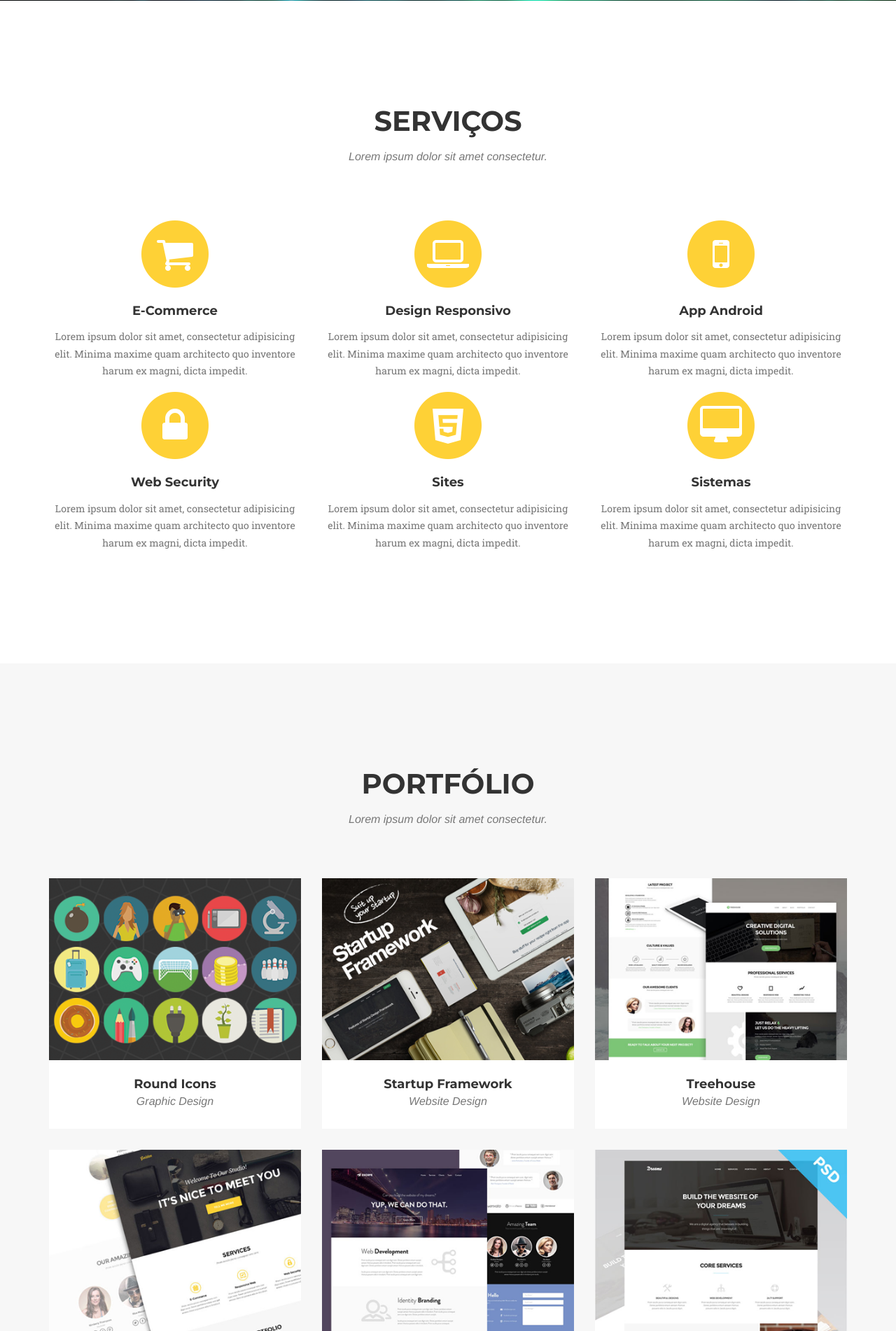
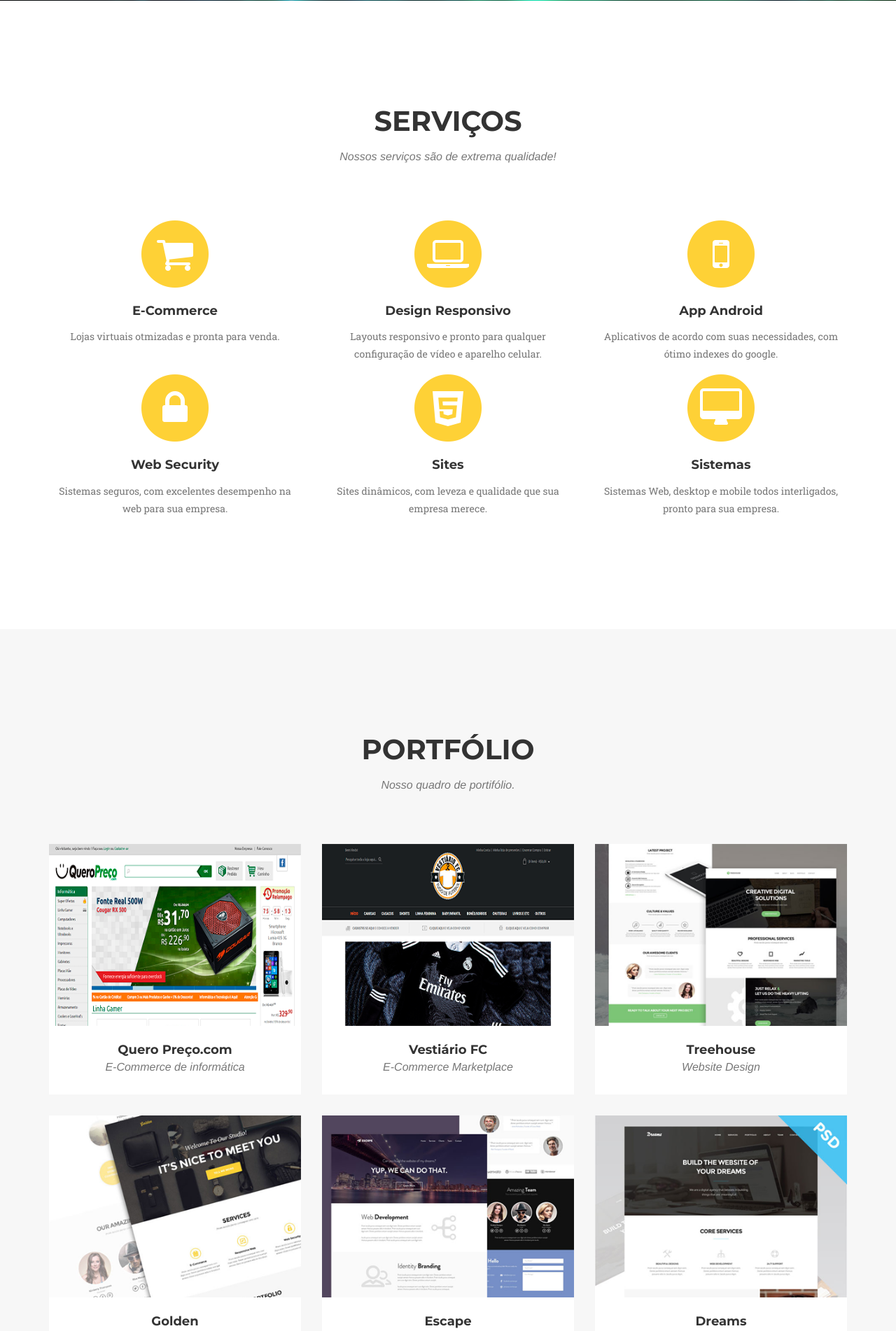
Before and after one commit to ItamarLourenco/itdeve, a Yii app: template views/site/index.php in a window 1280 px wide. Shown: the part 724-2626 px from the top of the page at 70% size. Run offline with PHP 8.4 and a stand-in for Yii, Linux system fonts and the light colour scheme; the template is opened without the code that fills it, so the values that code supplies are empty; some libraries are stand-ins or nearby versions; some web fonts are replaced.

Commit message:
Atualizações

```diff
--- a/views/layouts/main.php
+++ b/views/layouts/main.php
@@ -114,7 +114,7 @@ AppAsset::register($this);
                     <div class="row">
                         <div class="col-lg-12 text-center">
                             <h2 class="section-heading">Serviços</h2>
-                            <h3 class="section-subheading text-muted">Lorem ipsum dolor sit amet consectetur.</h3>
+                            <h3 class="section-subheading text-muted">Nossos serviços são de extrema qualidade!</h3>
                         </div>
                     </div>
                     <div class="row text-center">
@@ -124,7 +124,7 @@ AppAsset::register($this);
                         <i class="fa fa-shopping-cart fa-stack-1x fa-inverse"></i>
                     </span>
                             <h4 class="service-heading">E-Commerce</h4>
-                            <p class="text-muted">Lorem ipsum dolor sit amet, consectetur adipisicing elit. Minima maxime quam architecto quo inventore harum ex magni, dicta impedit.</p>
+                            <p class="text-muted">Lojas virtuais otmizadas e pronta para venda.</p>
                         </div>
                         <div class="col-md-4">
                     <span class="fa-stack fa-4x">
@@ -132,7 +132,7 @@ AppAsset::register($this);
                         <i class="fa fa-laptop fa-stack-1x fa-inverse"></i>
                     </span>
                             <h4 class="service-heading">Design Responsivo</h4>
-                            <p class="text-muted">Lorem ipsum dolor sit amet, consectetur adipisicing elit. Minima maxime quam architecto quo inventore harum ex magni, dicta impedit.</p>
+                            <p class="text-muted">Layouts responsivo e pronto para qualquer configuração de vídeo e aparelho celular.</p>
                         </div>
                         <div class="col-md-4">
                     <span class="fa-stack fa-4x">
@@ -140,7 +140,7 @@ AppAsset::register($this);
                         <i class="fa fa-mobile-phone fa-stack-1x fa-inverse"></i>
                     </span>
                             <h4 class="service-heading">App Android</h4>
-                            <p class="text-muted">Lorem ipsum dolor sit amet, consectetur adipisicing elit. Minima maxime quam architecto quo inventore harum ex magni, dicta impedit.</p>
+                            <p class="text-muted">Aplicativos de acordo com suas necessidades, com ótimo indexes do google.</p>
                         </div>
                         <div class="col-md-4">
                     <span class="fa-stack fa-4x">
@@ -148,7 +148,7 @@ AppAsset::register($this);
                         <i class="fa fa-lock fa-stack-1x fa-inverse"></i>
                     </span>
                             <h4 class="service-heading">Web Security</h4>
-                            <p class="text-muted">Lorem ipsum dolor sit amet, consectetur adipisicing elit. Minima maxime quam architecto quo inventore harum ex magni, dicta impedit.</p>
+                            <p class="text-muted">Sistemas seguros, com excelentes desempenho na web para sua empresa.</p>
                         </div>
 
 
@@ -158,7 +158,7 @@ AppAsset::register($this);
                         <i class="fa fa-html5 fa-stack-1x fa-inverse"></i>
                     </span>
                             <h4 class="service-heading">Sites</h4>
-                            <p class="text-muted">Lorem ipsum dolor sit amet, consectetur adipisicing elit. Minima maxime quam architecto quo inventore harum ex magni, dicta impedit.</p>
+                            <p class="text-muted"> Sites dinâmicos, com leveza e qualidade que sua empresa merece.</p>
                         </div>
                         <div class="col-md-4">
                     <span class="fa-stack fa-4x">
@@ -166,7 +166,7 @@ AppAsset::register($this);
                         <i class="fa fa-desktop fa-stack-1x fa-inverse"></i>
                     </span>
                             <h4 class="service-heading">Sistemas</h4>
-                            <p class="text-muted">Lorem ipsum dolor sit amet, consectetur adipisicing elit. Minima maxime quam architecto quo inventore harum ex magni, dicta impedit.</p>
+                            <p class="text-muted">Sistemas Web, desktop e mobile todos interligados, pronto para sua empresa.</p>
                         </div>
                 </div>
                 </div>
@@ -178,7 +178,7 @@ AppAsset::register($this);
                     <div class="row">
                         <div class="col-lg-12 text-center">
                             <h2 class="section-heading">Portfólio</h2>
-                            <h3 class="section-subheading text-muted">Lorem ipsum dolor sit amet consectetur.</h3>
+                            <h3 class="section-subheading text-muted">Nosso quadro de portifólio.</h3>
                         </div>
                     </div>
                     <div class="row">
@@ -189,11 +189,11 @@ AppAsset::register($this);
                                         <i class="fa fa-plus fa-3x"></i>
                                     </div>
                                 </div>
-                                <img src="img/portfolio/roundicons.png" class="img-responsive" alt="">
+                                <img src="img/portfolio/queropreco.png" class="img-responsive" alt="">
                             </a>
                             <div class="portfolio-caption">
-                                <h4>Round Icons</h4>
-                                <p class="text-muted">Graphic Design</p>
+                                <h4>Quero Preço.com</h4>
+                                <p class="text-muted">E-Commerce de informática</p>
                             </div>
                         </div>
                         <div class="col-md-4 col-sm-6 portfolio-item">
@@ -203,11 +203,11 @@ AppAsset::register($this);
                                         <i class="fa fa-plus fa-3x"></i>
                                     </div>
                                 </div>
-                                <img src="img/portfolio/startup-framework.png" class="img-responsive" alt="">
+                                <img src="img/portfolio/vestiariofc.png" class="img-responsive" alt="">
                             </a>
                             <div class="portfolio-caption">
-                                <h4>Startup Framework</h4>
-                                <p class="text-muted">Website Design</p>
+                                <h4>Vestiário FC</h4>
+                                <p class="text-muted">E-Commerce Marketplace</p>
                             </div>
                         </div>
                         <div class="col-md-4 col-sm-6 portfolio-item">
@@ -276,7 +276,7 @@ AppAsset::register($this);
                     <div class="row">
                         <div class="col-lg-12 text-center">
                             <h2 class="section-heading">Sobre nós</h2>
-                            <h3 class="section-subheading text-muted">Lorem ipsum dolor sit amet consectetur.</h3>
+                            <h3 class="section-subheading text-muted">Somos uma startup de desenvolvimento de software, sites, e-commerce, aplicativos mobile.</h3>
                         </div>
                     </div>
                     <div class="row">
@@ -289,10 +289,10 @@ AppAsset::register($this);
                                     <div class="timeline-panel">
                                         <div class="timeline-heading">
                                             <h4>2009-2011</h4>
-                                            <h4 class="subheading">Our Humble Beginnings</h4>
+                                            <h4 class="subheading">Nascimento da Empresa</h4>
                                         </div>
                                         <div class="timeline-body">
-                                            <p class="text-muted">Lorem ipsum dolor sit amet, consectetur adipisicing elit. Sunt ut voluptatum eius sapiente, totam reiciendis temporibus qui quibusdam, recusandae sit vero unde, sed, incidunt et ea quo dolore laudantium consectetur!</p>
+                                            <p class="text-muted"> A empresa nasceu no coração do nosso CEO, e começou com uma pequena empresa, engatinhando, e se destacando no ramo de e-commerce</p>
                                         </div>
                                     </div>
                                 </li>
@@ -302,11 +302,11 @@ AppAsset::register($this);
                                     </div>
                                     <div class="timeline-panel">
                                         <div class="timeline-heading">
-                                            <h4>March 2011</h4>
-                                            <h4 class="subheading">An Agency is Born</h4>
+                                            <h4>2012-2013</h4>
+                                            <h4 class="subheading">Alcançando Grandes vôos</h4>
                                         </div>
                                         <div class="timeline-body">
-                                            <p class="text-muted">Lorem ipsum dolor sit amet, consectetur adipisicing elit. Sunt ut voluptatum eius sapiente, totam reiciendis temporibus qui quibusdam, recusandae sit vero unde, sed, incidunt et ea quo dolore laudantium consectetur!</p>
+                                            <p class="text-muted">Conseguimos grandes clientes como queropreço.com e computerhospital.com.br, como clientes chaves do nosso crescimento, cuidando de toda infraestrutura e seus e-commerce.</p>
                                         </div>
                                     </div>
                                 </li>
@@ -316,33 +316,20 @@ AppAsset::register($this);
                                     </div>
                                     <div class="timeline-panel">
                                         <div class="timeline-heading">
-                                            <h4>December 2012</h4>
-                                            <h4 class="subheading">Transition to Full Service</h4>
+                                            <h4>2014- até hoje </h4>
+                                            <h4 class="subheading">Chegada de dois Grandes Lideres</h4>
                                         </div>
                                         <div class="timeline-body">
-                                            <p class="text-muted">Lorem ipsum dolor sit amet, consectetur adipisicing elit. Sunt ut voluptatum eius sapiente, totam reiciendis temporibus qui quibusdam, recusandae sit vero unde, sed, incidunt et ea quo dolore laudantium consectetur!</p>
+                                            <p class="text-muted">Com a chegada de dois grandes lideres na equipe, mobile e design a empresa está pronta para trazer tudo que for preciso para sua empresa.</p>
                                         </div>
                                     </div>
                                 </li>
+
                                 <li class="timeline-inverted">
                                     <div class="timeline-image">
-                                        <img class="img-circle img-responsive" src="img/about/4.jpg" alt="">
-                                    </div>
-                                    <div class="timeline-panel">
-                                        <div class="timeline-heading">
-                                            <h4>July 2014</h4>
-                                            <h4 class="subheading">Phase Two Expansion</h4>
-                                        </div>
-                                        <div class="timeline-body">
-                                            <p class="text-muted">Lorem ipsum dolor sit amet, consectetur adipisicing elit. Sunt ut voluptatum eius sapiente, totam reiciendis temporibus qui quibusdam, recusandae sit vero unde, sed, incidunt et ea quo dolore laudantium consectetur!</p>
-                                        </div>
-                                    </div>
-                                </li>
-                                <li class="timeline-inverted">
-                                    <div class="timeline-image">
-                                        <h4>Be Part
-                                            <br>Of Our
-                                            <br>Story!</h4>
+                                        <h4>Venha fazer
+                                            <br>parte
+                                            <br>da nossa História!</h4>
                                     </div>
                                 </li>
                             </ul>
@@ -413,7 +400,7 @@ AppAsset::register($this);
                     </div>
                     <div class="row">
                         <div class="col-lg-8 col-lg-offset-2 text-center">
-                            <p class="large text-muted">Lorem ipsum dolor sit amet, consectetur adipisicing elit. Aut eaque, laboriosam veritatis, quos non quis ad perspiciatis, totam corporis ea, alias ut unde.</p>
+                            <p class="large text-muted"></p>
                         </div>
                     </div>
                 </div>
@@ -423,7 +410,7 @@ AppAsset::register($this);
             <aside class="clients">
                 <div class="container">
                     <div class="row">
-                        <div class="col-md-3 col-sm-6">
+                       <!-- <div class="col-md-3 col-sm-6">
                             <a href="#">
                                 <img src="img/logos/envato.jpg" class="img-responsive img-centered" alt="">
                             </a>
@@ -443,7 +430,7 @@ AppAsset::register($this);
                                 <img src="img/logos/creative-market.jpg" class="img-responsive img-centered" alt="">
                             </a>
                         </div>
-                    </div>
+                    </div>-->
                 </div>
             </aside>
 
@@ -451,8 +438,8 @@ AppAsset::register($this);
                 <div class="container">
                     <div class="row">
                         <div class="col-lg-12 text-center">
-                            <h2 class="section-heading">Contact Us</h2>
-                            <h3 class="section-subheading text-muted">Lorem ipsum dolor sit amet consectetur.</h3>
+                            <h2 class="section-heading">Contatos</h2>
+                            <h3 class="section-subheading text-muted">entre em contato conosco.</h3>
                         </div>
                     </div>
                     <div class="row">
@@ -461,11 +448,11 @@ AppAsset::register($this);
                                 <div class="row">
                                     <div class="col-md-6">
                                         <div class="form-group">
-                                            <input type="text" class="form-control" placeholder="Your Name *" id="name" required data-validation-required-message="Please enter your name.">
+                                            <input type="text" class="form-control" placeholder="Seu Nome *" id="name" required data-validation-required-message="Please enter your name.">
                                             <p class="help-block text-danger"></p>
                                         </div>
                                         <div class="form-group">
-                                            <input type="email" class="form-control" placeholder="Your Email *" id="email" required data-validation-required-message="Please enter your email address.">
+                                            <input type="email" class="form-control" placeholder="Seu Email *" id="email" required data-validation-required-message="Please enter your email address.">
                                             <p class="help-block text-danger"></p>
                                         </div>
                                         <div class="form-group">
@@ -475,14 +462,14 @@ AppAsset::register($this);
                                     </div>
                                     <div class="col-md-6">
                                         <div class="form-group">
-                                            <textarea class="form-control" placeholder="Your Message *" id="message" required data-validation-required-message="Please enter a message."></textarea>
+                                            <textarea class="form-control" placeholder="Sua Menssagem *" id="message" required data-validation-required-message="Please enter a message."></textarea>
                                             <p class="help-block text-danger"></p>
                                         </div>
                                     </div>
                                     <div class="clearfix"></div>
                                     <div class="col-lg-12 text-center">
                                         <div id="success"></div>
-                                        <button type="submit" class="btn btn-xl">Send Message</button>
+                                        <button type="submit" class="btn btn-xl">Enviar Mensagem</button>
                                     </div>
                                 </div>
                             </form>
@@ -495,7 +482,7 @@ AppAsset::register($this);
                 <div class="container">
                     <div class="row">
                         <div class="col-md-4">
-                            <span class="copyright">Copyright &copy; Your Website 2014</span>
+                            <span class="copyright">Copyright &copy; 2014 - Todos Diretos Reservados</span>
                         </div>
                         <div class="col-md-4">
                             <ul class="list-inline social-buttons">
@@ -509,10 +496,10 @@ AppAsset::register($this);
                         </div>
                         <div class="col-md-4">
                             <ul class="list-inline quicklinks">
-                                <li><a href="#">Privacy Policy</a>
+                                <!--<li><a href="#">Privacy Policy</a>
                                 </li>
                                 <li><a href="#">Terms of Use</a>
-                                </li>
+                                </li>-->
                             </ul>
                         </div>
                     </div>
@@ -536,18 +523,18 @@ AppAsset::register($this);
                             <div class="col-lg-8 col-lg-offset-2">
                                 <div class="modal-body">
                                     <!-- Project Details Go Here -->
-                                    <h2>Project Name</h2>
-                                    <p class="item-intro text-muted">Lorem ipsum dolor sit amet consectetur.</p>
-                                    <img class="img-responsive" src="img/portfolio/roundicons-free.png" alt="">
-                                    <p>Use this area to describe your project. Lorem ipsum dolor sit amet, consectetur adipisicing elit. Est blanditiis dolorem culpa incidunt minus dignissimos deserunt repellat aperiam quasi sunt officia expedita beatae cupiditate, maiores repudiandae, nostrum, reiciendis facere nemo!</p>
+                                    <h2>Quero Preço.com</h2>
+                                    <p class="item-intro text-muted">E-Commerce de vendas de produtos de Informática.</p>
+                                    <img class="img-responsive" src="img/portfolio/queropreco-preview.png" alt="">
+                                    <p>Loja Virtual de vendas de produtos de informática, desenvolvida usando a plataforma magento. A mesma possui um tema responsivo e um grande sistema de e-commerce rodando por trás de todo essa excelência de loja virtual. Juntamente com a loja desenvolvemos toda parte do servidor da loja, na qual cuidamos dele até os dias de hoje.</p>
                                     <p>
-                                        <strong>Want these icons in this portfolio item sample?</strong>You can download 60 of them for free, courtesy of <a href="https://getdpd.com/cart/hoplink/18076?referrer=bvbo4kax5k8ogc">RoundIcons.com</a>, or you can purchase the 1500 icon set <a href="https://getdpd.com/cart/hoplink/18076?referrer=bvbo4kax5k8ogc">here</a>.</p>
+                                        <strong>Link do site</strong> <a href="https://www.queropreco.com">Queropreço.com</a></p>
                                     <ul class="list-inline">
-                                        <li>Date: July 2014</li>
-                                        <li>Client: Round Icons</li>
-                                        <li>Category: Graphic Design</li>
+                                        <li>Data: Outubro 2012</li>
+                                        <li>Cliente: Quero Preço.com</li>
+                                        <li>Categoria: E-commerce e Servidor Linux Centos(Cpanel)</li>
                                     </ul>
-                                    <button type="button" class="btn btn-primary" data-dismiss="modal"><i class="fa fa-times"></i> Close Project</button>
+                                    <button type="button" class="btn btn-primary" data-dismiss="modal"><i class="fa fa-times"></i> fechar o projeto</button>
                                 </div>
                             </div>
                         </div>
@@ -568,11 +555,16 @@ AppAsset::register($this);
                         <div class="row">
                             <div class="col-lg-8 col-lg-offset-2">
                                 <div class="modal-body">
-                                    <h2>Project Heading</h2>
-                                    <p class="item-intro text-muted">Lorem ipsum dolor sit amet consectetur.</p>
-                                    <img class="img-responsive img-centered" src="img/portfolio/startup-framework-preview.png" alt="">
-                                    <p><a href="http://designmodo.com/startup/?u=787">Startup Framework</a> is a website builder for professionals. Startup Framework contains components and complex blocks (PSD+HTML Bootstrap themes and templates) which can easily be integrated into almost any design. All of these components are made in the same style, and can easily be integrated into projects, allowing you to create hundreds of solutions for your future projects.</p>
-                                    <p>You can preview Startup Framework <a href="http://designmodo.com/startup/?u=787">here</a>.</p>
+                                    <h2>Vestiario FC</h2>
+                                    <p class="item-intro text-muted">E-commerce com Marketplace para venda de artigos esportivos</p>
+                                    <img class="img-responsive img-centered" src="img/portfolio/vestiariofc-preview.png" alt="">
+                                    <p><a href="http://vestiariofc.com">Vestiário Fc</a> é um e-commerce baseado na estrutura marketplace(compra e venda). É um site responsivo e dinâmico com a qualidade magento em backend.</p>
+                                    <p><strong>Link do site</strong> <a href="http://www.vestiariofc.com">Vestiario FC</a></p>
+                                    <ul class="list-inline">
+                                        <li>Data: Fevereiro 2015</li>
+                                        <li>Cliente: Vestiário Fc.com</li>
+                                        <li>Categoria: E-commerce Marketplace e Servidor Linux Nginx</li>
+                                    </ul></p>
                                     <button type="button" class="btn btn-primary" data-dismiss="modal"><i class="fa fa-times"></i> Close Project</button>
                                 </div>
                             </div>
```
Also changed, not shown: web/img/portfolio/queropreco-preview.png (added), web/img/portfolio/queropreco.png (added), web/img/portfolio/vestiariofc-preview.png (added), web/img/portfolio/vestiariofc.png (added).
